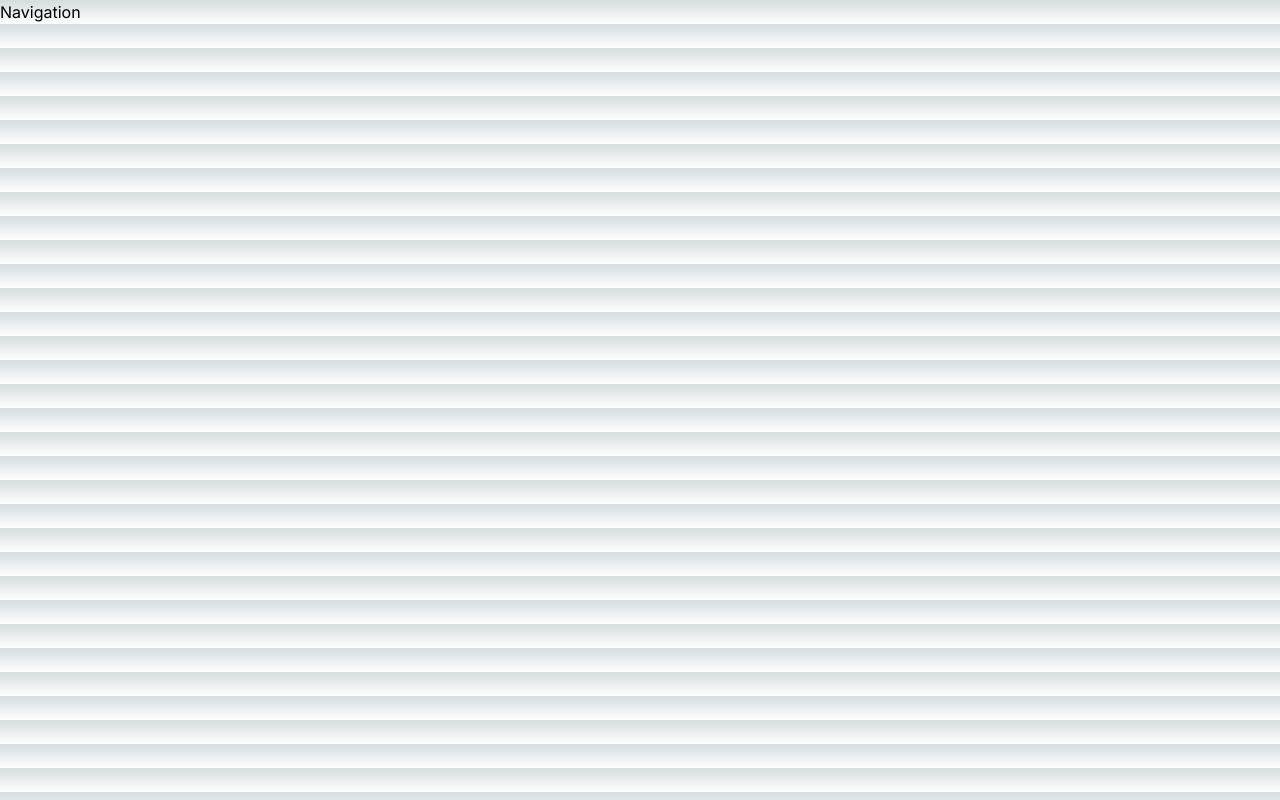
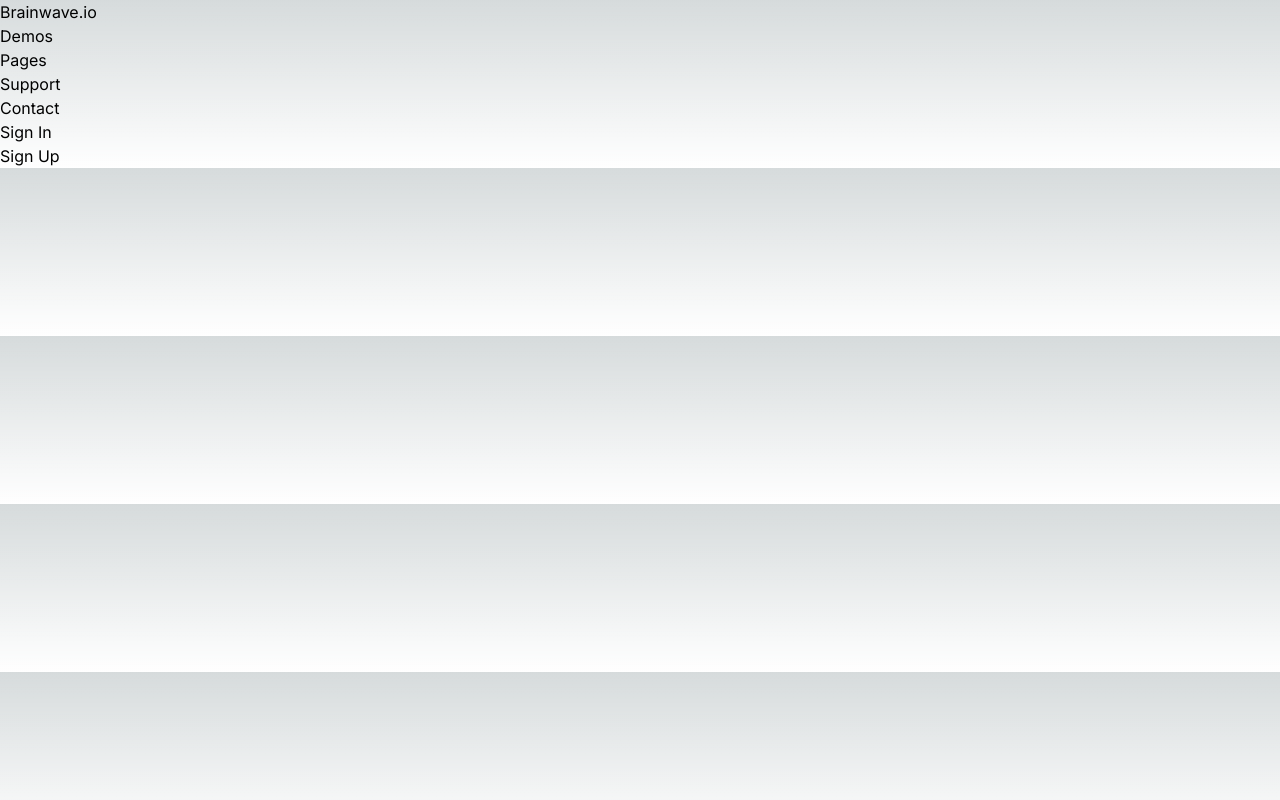
Before and after one commit to JoshuasProgramming/Sage, a Next.js app: page / in a window 1280 px wide. Built offline with nearby package versions, Linux system fonts and the light colour scheme.

Commit message:
Added markup skeleton for the navigation. Just have to change background color + add styling

```diff
--- a/src/app/components/navigation.jsx
+++ b/src/app/components/navigation.jsx
@@ -2,7 +2,22 @@ import React from 'react'
 
 function Navigation() {
   return (
-    <div>Navigation</div>
+    <nav>
+        <div className="left">
+            <h1>Brainwave.io</h1>
+        </div>
+
+        <div className="right">
+            <ul>
+                <li>Demos</li>
+                <li>Pages</li>
+                <li>Support</li>
+                <li>Contact</li>
+                <li>Sign In</li>
+                <a href="#">Sign Up</a>
+            </ul>
+        </div>
+    </nav>
   )
 }
 
```
